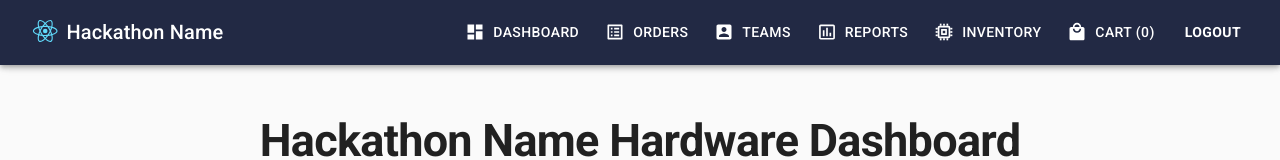
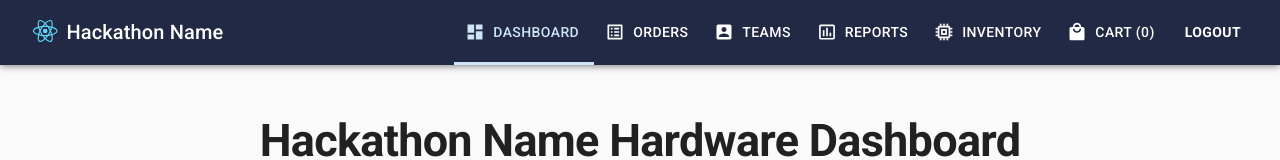
Before and after one commit to ieeeuoft/hackathon-template, a React (Create React App) app in the folder hackathon_site/dashboard/frontend/: page / in a window 1280 px wide. Shown: the top 160 px of the page. Built offline with nearby package versions, Linux system fonts and the light colour scheme; no server answers.

Commit message:
added styling for active nav buttons

```diff
--- a/hackathon_site/dashboard/frontend/src/assets/abstracts/_variables.scss
+++ b/hackathon_site/dashboard/frontend/src/assets/abstracts/_variables.scss
@@ -14,6 +14,7 @@ $colors: (
     orangeLight: #ffe3b4,
     red: #b00020,
     redLight: #f9e0e0,
+    blueLight: #cce4f3,
 );
 
 $fonts: (
--- a/hackathon_site/dashboard/frontend/src/components/general/Navbar/Navbar.js
+++ b/hackathon_site/dashboard/frontend/src/components/general/Navbar/Navbar.js
@@ -1,6 +1,7 @@
 import React from "react";
 import styles from "./Navbar.module.scss";
 import { Link } from "react-router-dom";
+import { connect } from "react-redux";
 // Images and logos
 import DashboardIcon from "@material-ui/icons/Dashboard";
 import LocalMallIcon from "@material-ui/icons/LocalMall";
@@ -11,13 +12,12 @@ import { ReactComponent as Inventory } from "assets/images/icons/Hardware.svg";
 // Components
 import Button from "@material-ui/core/Button";
 
-const Navbar = ({ cartQuantity }) => {
-    return (
+const Navbar = ({ cartQuantity, pathname }) => (
     <nav className={styles.nav}>
         <div className={styles.navFlexDiv}>
             <Link to={"/"}>
                 <Button
-                        className={styles.navBtn}
+                    className={pathname === "/" ? styles.navActive : styles.navBtn}
                     aria-label="Dashboard"
                     startIcon={<DashboardIcon />}
                 >
@@ -26,7 +26,9 @@ const Navbar = ({ cartQuantity }) => {
             </Link>
             <Link to={"/orders"}>
                 <Button
-                        className={styles.navBtn}
+                    className={
+                        pathname === "/orders" ? styles.navActive : styles.navBtn
+                    }
                     aria-label="Orders"
                     startIcon={<ListAlt />}
                 >
@@ -35,7 +37,7 @@ const Navbar = ({ cartQuantity }) => {
             </Link>
             <Link to={"/teams"}>
                 <Button
-                        className={styles.navBtn}
+                    className={pathname === "/teams" ? styles.navActive : styles.navBtn}
                     aria-label="Teams"
                     startIcon={<AccountBoxIcon />}
                 >
@@ -44,7 +46,9 @@ const Navbar = ({ cartQuantity }) => {
             </Link>
             <Link to={"/reports"}>
                 <Button
-                        className={styles.navBtn}
+                    className={
+                        pathname === "/reports" ? styles.navActive : styles.navBtn
+                    }
                     aria-label="Reports"
                     startIcon={<InsertChartOutlined />}
                 >
@@ -53,16 +57,18 @@ const Navbar = ({ cartQuantity }) => {
             </Link>
             <Link to={"/inventory"}>
                 <Button
-                        className={styles.navBtn}
+                    className={
+                        pathname === "/inventory" ? styles.navActive : styles.navBtn
+                    }
                     aria-label="Inventory"
-                        startIcon={<Inventory className={styles.customIcon} />}
+                    startIcon={<Inventory fill="currentColor" width="20px" />}
                 >
                     Inventory
                 </Button>
             </Link>
             <Link to={"/cart"}>
                 <Button
-                        className={styles.navBtn}
+                    className={pathname === "/cart" ? styles.navActive : styles.navBtn}
                     aria-label="Cart"
                     startIcon={<LocalMallIcon />}
                 >
@@ -78,6 +84,9 @@ const Navbar = ({ cartQuantity }) => {
         </Button>
     </nav>
 );
-};
 
-export default Navbar;
+const mapStateToProps = (state) => ({
+    pathname: state.router.location.pathname,
+});
+
+export default connect(mapStateToProps)(Navbar);
--- a/hackathon_site/dashboard/frontend/src/components/general/Navbar/Navbar.module.scss
+++ b/hackathon_site/dashboard/frontend/src/components/general/Navbar/Navbar.module.scss
@@ -7,19 +7,22 @@
             display: inline-block;
         }
         &Btn,
-        &IconBtn {
+        &IconBtn,
+        &Active {
             color: color(white);
-            .customIcon {
-                width: 20px;
-                fill: color(white);
-            }
             &:hover {
                 background-color: rgba(355, 355, 355, 0.2);
             }
         }
-        &Btn {
+        &Btn,
+        &Active {
             border-radius: 0;
             padding: 20px 15px;
+        }
+        &Active {
+            color: color(blueLight);
+            border-bottom: 3px solid color(blueLight);
+            padding: 20px 15px 17px;
         }
         &IconBtn {
             margin-left: 15px;
@@ -32,7 +35,8 @@
         display: flex;
         flex-direction: column;
         justify-content: space-between;
-        &Btn {
+        &Btn,
+        &Active {
             height: 50px;
             width: 100%;
             display: flex;
@@ -46,9 +50,8 @@
                 padding-left: 70px;
             }
         }
-        .customIcon {
-            width: 20px;
-            fill: color(font);
+        &Active {
+            background-color: color(light1);
         }
     }
 }
```
Also changed, not shown: 2 other files (tests, documents, lock files or other folders). Lines whose indentation alone changed are shown as unchanged.
